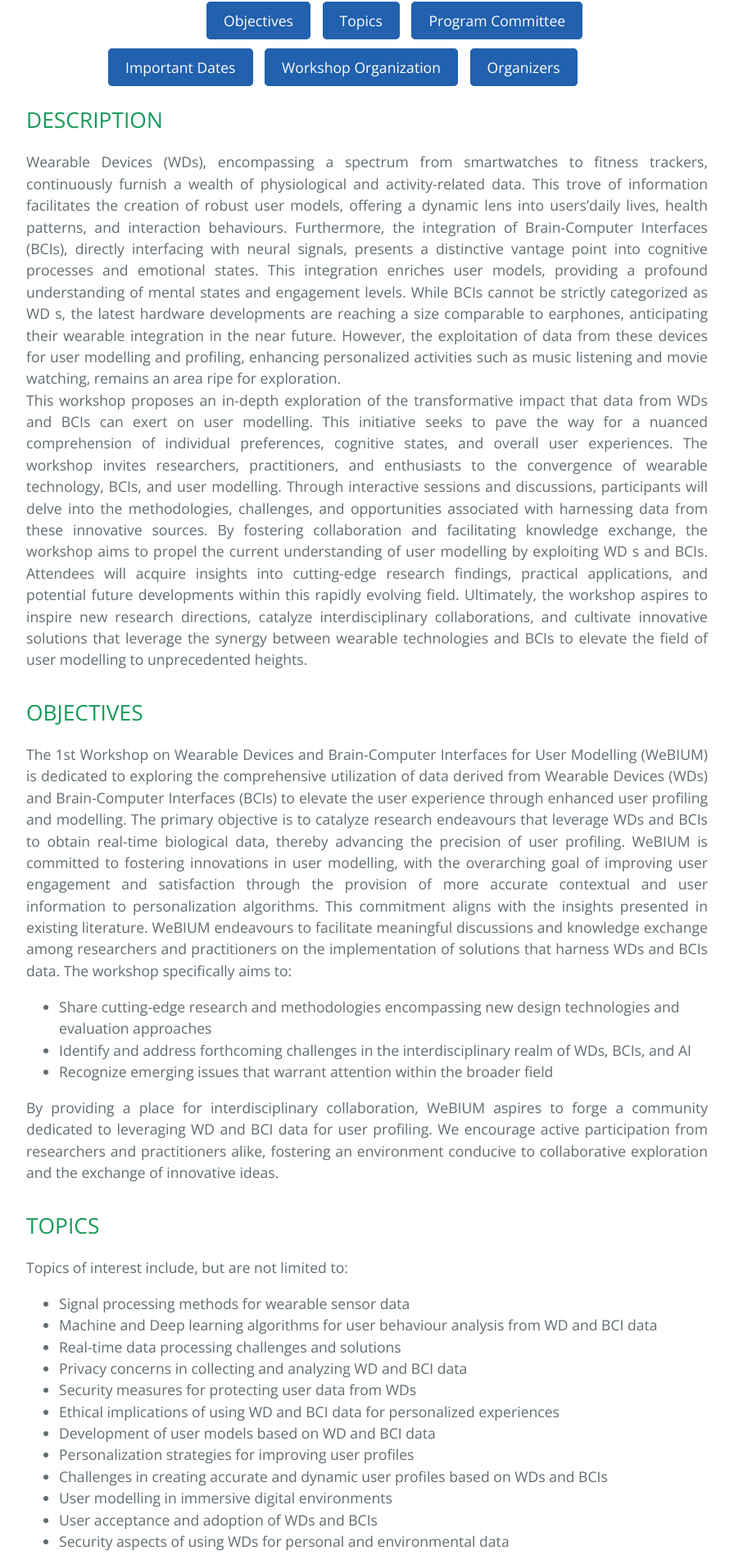
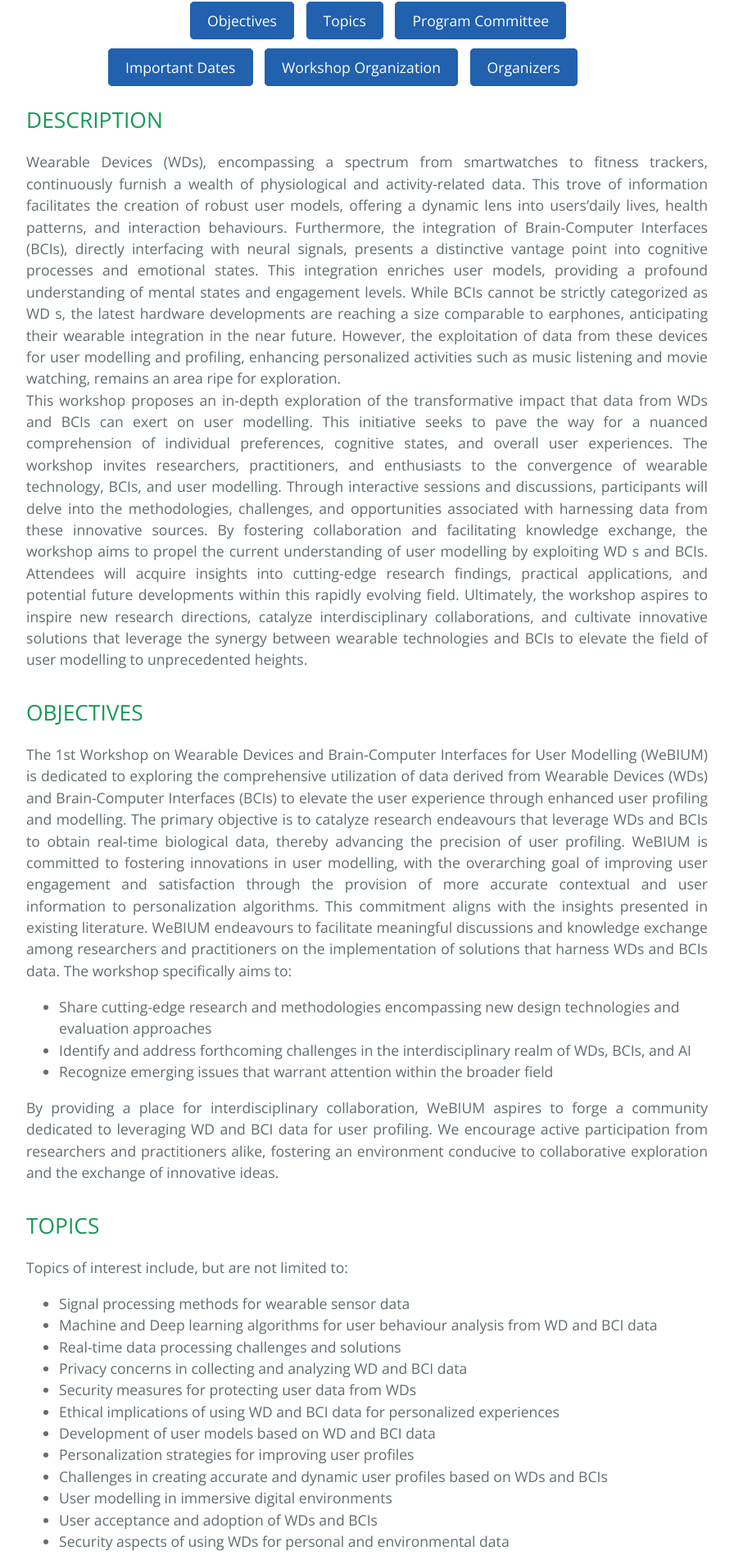
Before and after one commit to domenicolofu/webium24, a Jekyll site: the page built from index.md, in a window 1280 px wide. Shown: the part 882-2779 px from the top of the page at 82% size, without its empty margins (192-1088 px from the left). Built offline with Jekyll 4.4.1, drawn with Linux system fonts in a browser that asks for light colours.

Commit message:
Update index.md

```diff
--- a/index.md
+++ b/index.md
@@ -1,7 +1,7 @@
 ---
 layout: default
 ---
-<div style='margin-left:220px;'>
+<div style='margin-left:200px;'>
 <a href="#OBJ" class="button">Objectives</a>
 <a href="#TOP" class="button">Topics</a>
 <a href="#PC" class="button">Program Committee</a><br></div>
```
